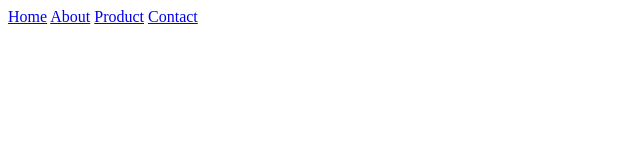
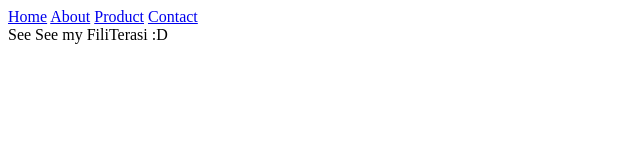
Before and after one commit to FiliFile/Filia_9B_11_WebsiteKolab, a plain HTML site: page index.html in a window 1280 px wide. Shown: the whole page, without its empty margins (0-640 px from the left). Drawn offline with Linux system fonts and the light colour scheme.

Commit message:
Update index.html
Added Greetings!

```diff
--- a/index.html
+++ b/index.html
@@ -13,7 +13,7 @@
             <a href="#">Contact</a>
         </nav>
     </header>
-    <section class="home"></section>
+    <section class="home">See See my FiliTerasi :D</section>
     <section class="about"></section>
     <section class="product"></section>
     <section class="contact"></section>
```
